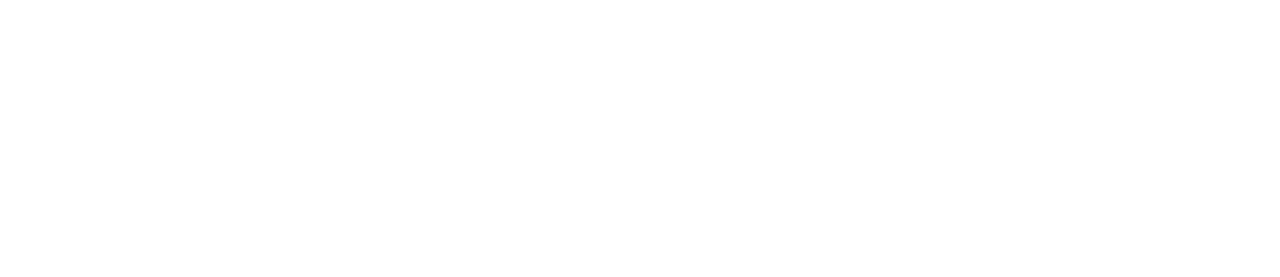
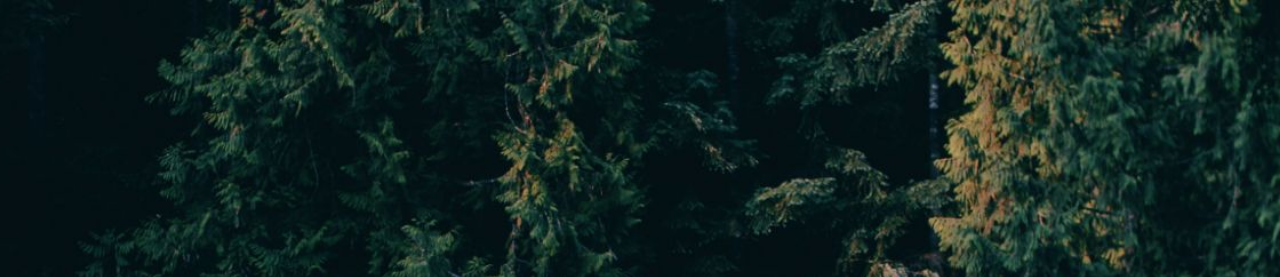
Before and after one commit to blperez1/CSS-Challenges-, a plain HTML site: page coming-soon-page/index.html in a window 1280 px wide. Shown: the top 277 px of the page. Drawn offline with Linux system fonts and the light colour scheme; files that its build step writes are made by us from their sources.

Commit message:
Move to new directory

```diff
--- a/css/style.css
+++ b/coming-soon-page/style.css
@@ -12,7 +12,7 @@ body {
     width: 100vw;
     margin: 0;
     padding: 0;
-    background-image: url(../img/forest.jpg);
+    background-image: url(forest.jpg);
     background-repeat: no-repeat;
     background-size: cover;
     background-position: center;
```
